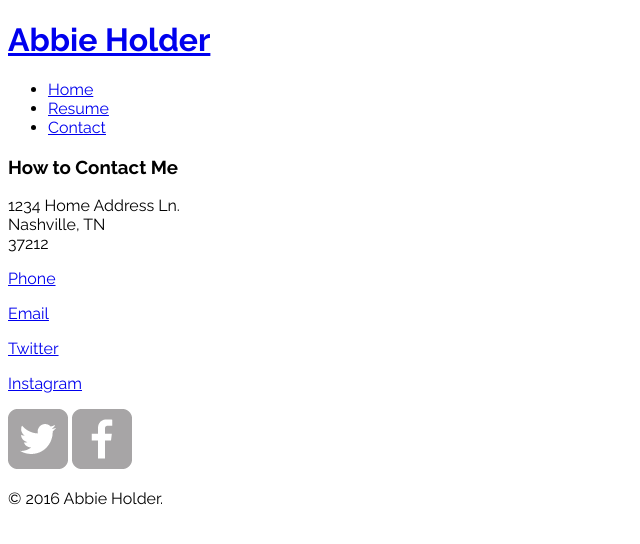
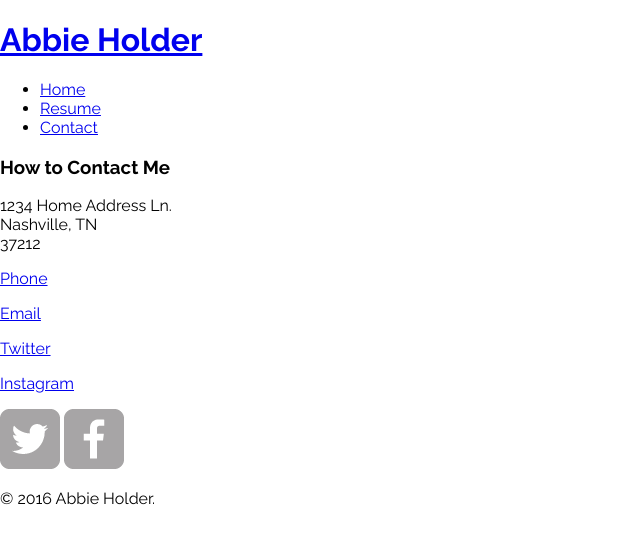
Before and after one commit to abidina/bio, a plain HTML site: page contact.html in a window 1280 px wide. Shown: the whole page, without its empty margins (0-640 px from the left). Drawn offline with Linux system fonts and the light colour scheme.

Commit message:
update html files

```diff
--- a/contact.html
+++ b/contact.html
@@ -3,8 +3,9 @@
 <head>
   <meta charset="UTF-8">
   <title>Abbie Holder</title>
+  <link rel="stylesheet" type="text/css" href="normalize.css">
+  <link href='https://fonts.googleapis.com/css?family=Raleway:400,900,700' rel='stylesheet' type='text/css'>
   <link rel="stylesheet" type="text/css" href="styles.css">
-  <link href='https://fonts.googleapis.com/css?family=Raleway:400,900,700' rel='stylesheet' type='text/css'>
 </head>
 <body>
     <header>
```
Also changed, not shown: index.html (+2 -1 lines), resume.html (+2 -1 lines).
